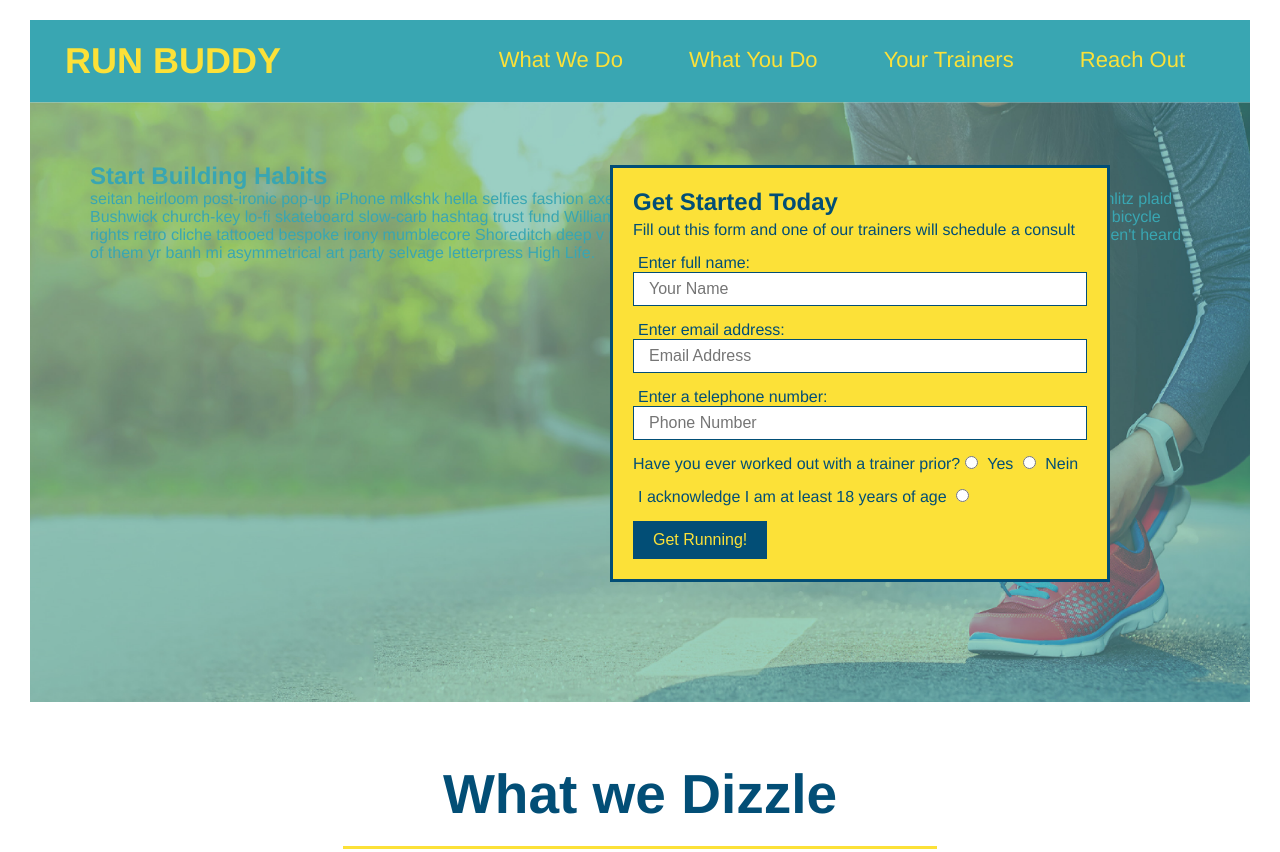
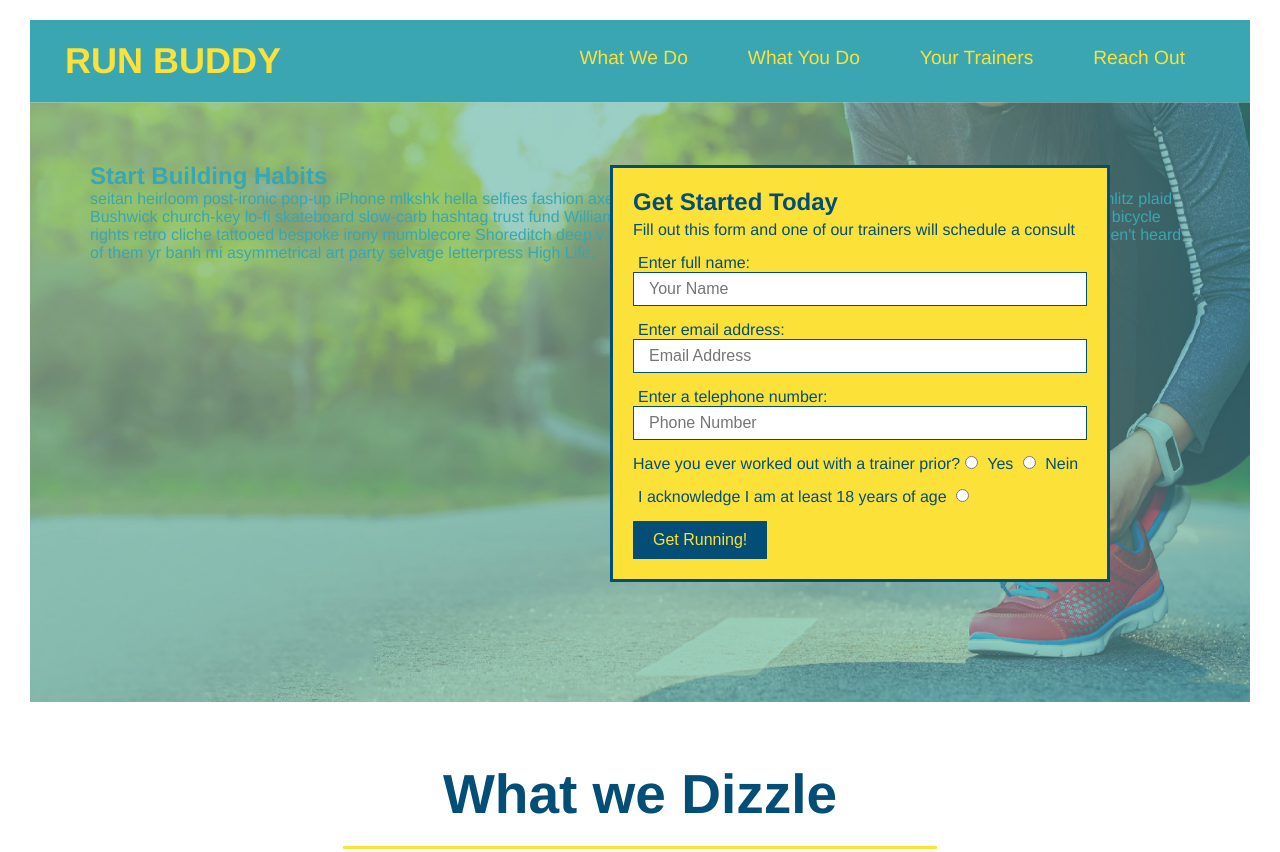
Before and after one commit to liaof/1-Run-Buddy, a plain HTML site: page index.html in a window 1280 px wide. Shown: the top 852 px of the page. Drawn offline with Linux system fonts and the light colour scheme.

Commit message:
added flexbox to header

```diff
--- a/Assets/CSS/style.css
+++ b/Assets/CSS/style.css
@@ -36,14 +36,18 @@ header nav {
     margin : 7px 0;
 }
 
-header nav ul li {
-    display : inline;
+header nav ul {
+    display : flex;
+    flex-wrap : wrap;
+    justify-content : space-between;
+    align-items : center;
+    list-style : none;
 }
 
-header nav ul li {
+header nav ul li a{
     margin : 0 30px;
     font-weight : lighter;
-    font-size : 22px;
+    font-size : 1.5vw;
 }
 
 footer {
```
